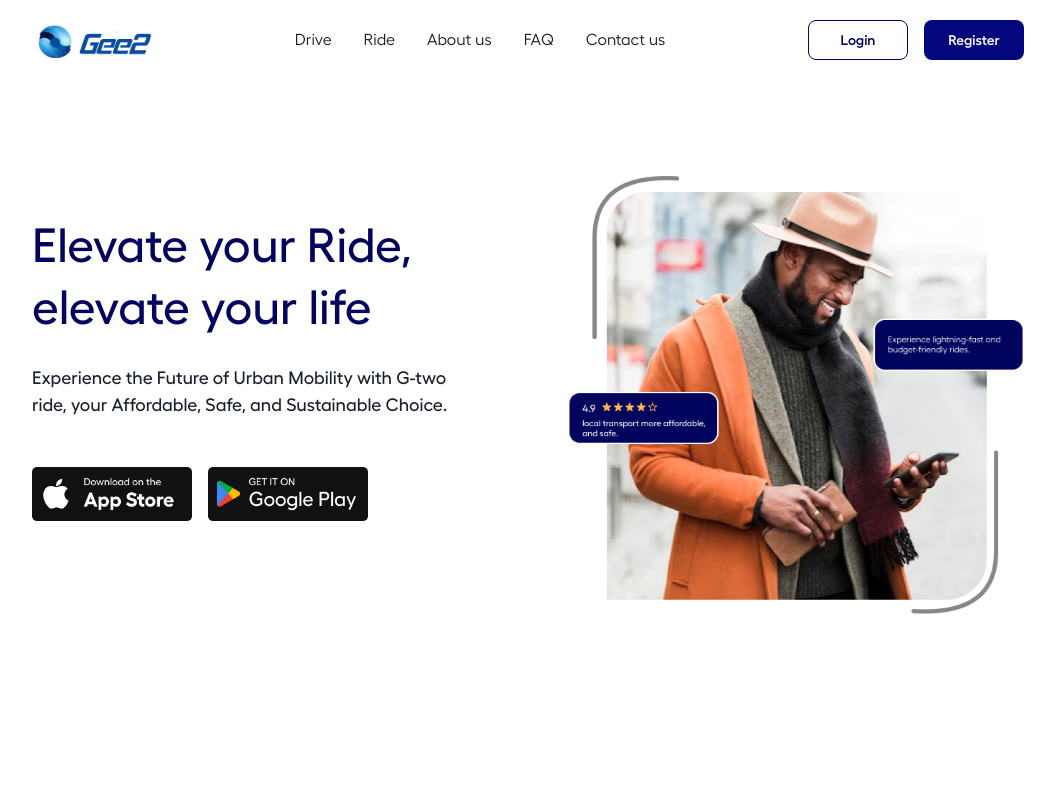
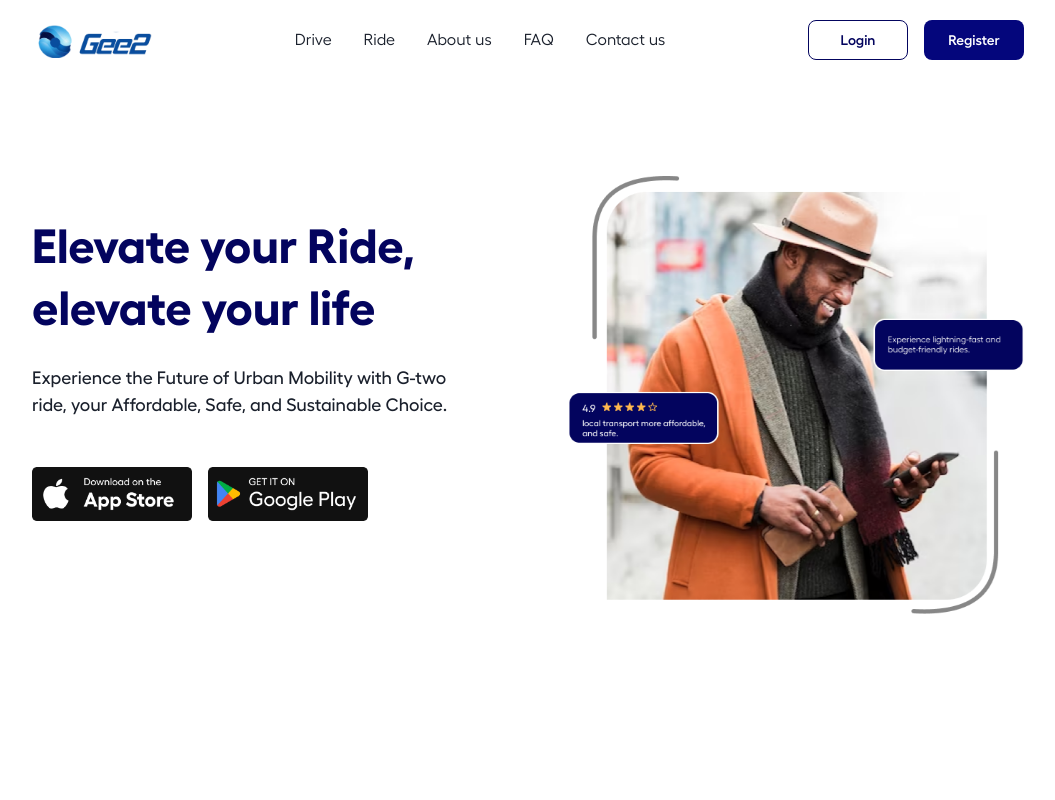
Before and after one commit to Jace-Tech/jsx-type, a React (Vite) app: page / in a window 1280 px wide. Shown: the top 800 px of the page, without its empty margins (112-1167 px from the left). Built offline with nearby package versions, Linux system fonts and the light colour scheme; a web font is replaced by a local one.

Commit message:
updated hero title text

```diff
--- a/src/components/global/Footer.jsx
+++ b/src/components/global/Footer.jsx
@@ -10,6 +10,7 @@ const Footer = () => {
   return (
     <PageContainer py={SECTION_VERTICAL_PADDING} bg={PRIMARY_COLOR}>
       <SimpleGrid columns={[1, 2, 4, 5]} spacing={6}>
+
         {/* COMPANY LOGO */}
         <Stack gridColumn={"span 2"}>
           <div data-aos="fade-in" data-aos-delay={400}>
--- a/src/pageComponents/landing/LandingHero.jsx
+++ b/src/pageComponents/landing/LandingHero.jsx
@@ -18,7 +18,7 @@ const LandingHero = () => {
             <Box textAlign={["center", "center", "left"]}>
               {HERO_TITLE?.split("\n").map((line, index) => (
                 <SlideBox key={`hero-title-${index}`}>
-                  <TitleText fontWeight={"medium"} color={PRIMARY_COLOR} lineHeight={"1.3"}>{ line }</TitleText>
+                  <TitleText fontWeight={"bold"} color={PRIMARY_COLOR} lineHeight={"1.3"}>{ line }</TitleText>
                 </SlideBox>
               ))}
             </Box>
```
